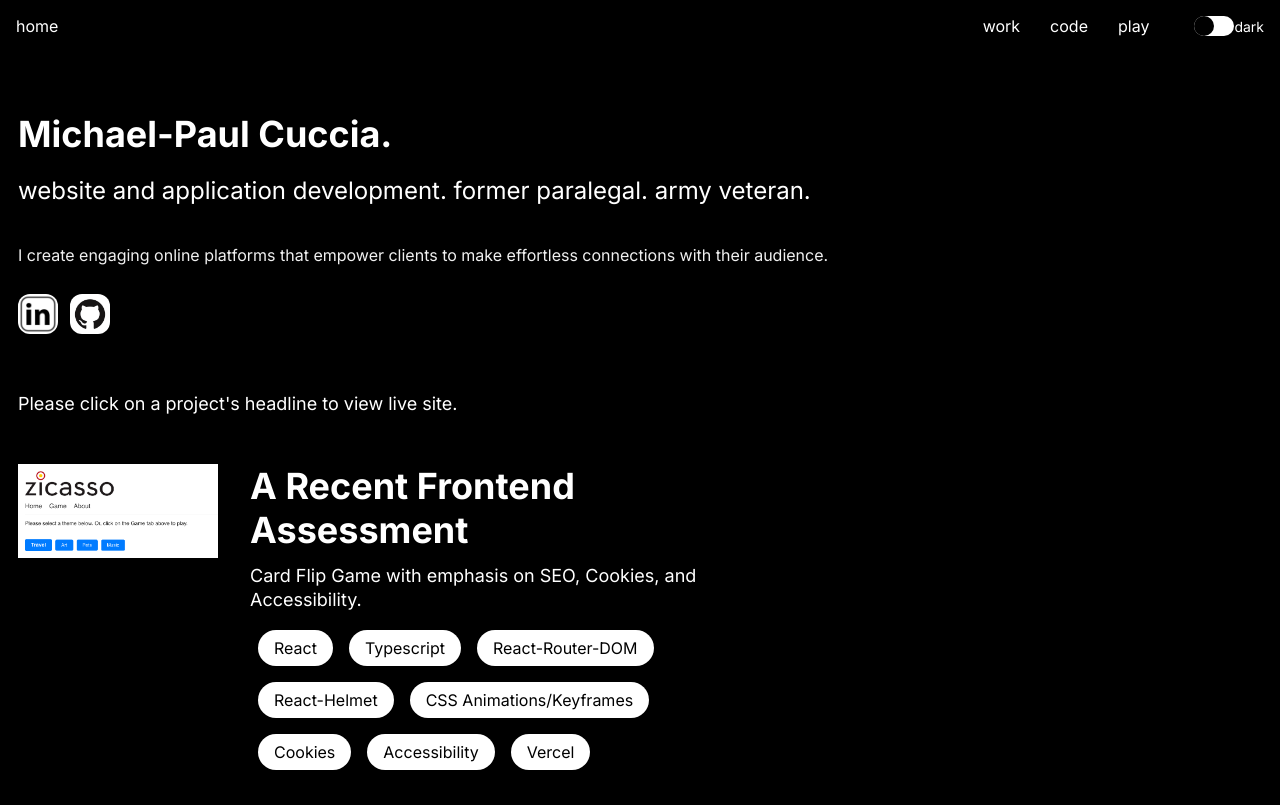
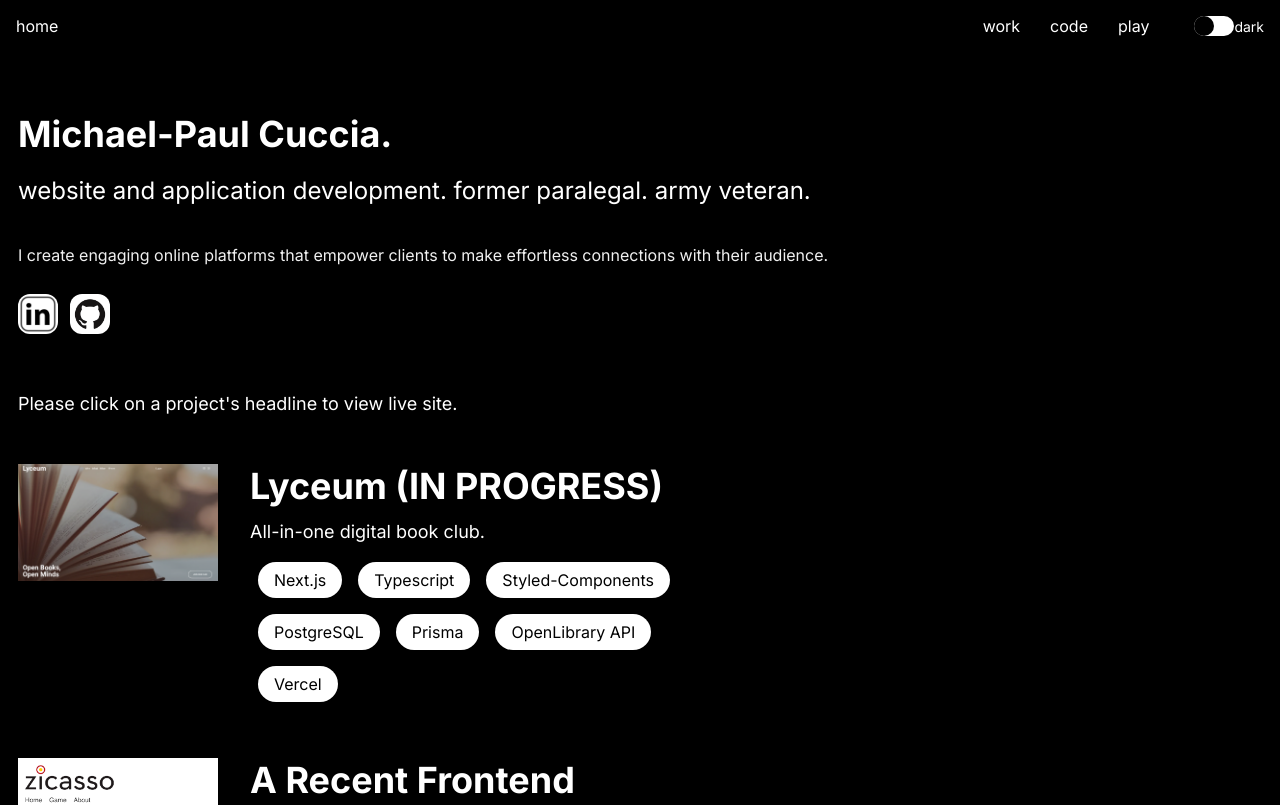
Before and after one commit to michaelpaulcuccia/profile-resume, a Next.js app in the folder my-app/: page /code in a window 1280 px wide. Shown: the top 805 px of the page. Built offline with nearby package versions, Linux system fonts and the light colour scheme.

Commit message:
adds lyceum

```diff
--- a/my-app/constants/technologies.js
+++ b/my-app/constants/technologies.js
@@ -68,7 +68,7 @@ export const pharmaTech = [
   "Vercel",
 ];
 
-export const recentAssessment = [
+export const assessmentTech = [
   "React",
   "Typescript",
   "React-Router-DOM",
@@ -78,3 +78,13 @@ export const recentAssessment = [
   "Accessibility",
   "Vercel",
 ];
+
+export const lyceumTech = [
+  "Next.js",
+  "Typescript",
+  "Styled-Components",
+  "PostgreSQL",
+  "Prisma",
+  "OpenLibrary API",
+  "Vercel",
+];
--- a/my-app/src/app/code/page.js
+++ b/my-app/src/app/code/page.js
@@ -17,13 +17,15 @@ import {
   tremoloTech,
   soldiTech,
   pharmaTech,
-  recentAssessment,
+  assessmentTech,
+  lyceumTech,
 } from "../../../constants/technologies";
 import Eliquis from "../../../public/assets/eliquis.png";
 import Tremelo from "../../../public/assets/Tremelo.png";
 import Soldi from "../../../public/assets/Soldi.png";
 import Pharma from "../../../public/assets/Pharma.png";
 import Assessment from "../../../public/assets/Assessment.png";
+import Lyceum from "../../../public/assets/Lyceum.png";
 
 const Box = styled.div`
   display: flex;
@@ -86,6 +88,27 @@ export default function page() {
           <div style={{ marginBottom: "48px" }}></div>
           <Box>
             <div className="image-container">
+              <Image src={Lyceum} width={200} height={100} alt="..." />
+            </div>
+            <div>
+              <CustomLink
+                href="https://lyceum-zeta.vercel.app/"
+                target="_blank"
+              >
+                <StyledTitle>Lyceum (IN PROGRESS)</StyledTitle>
+              </CustomLink>
+              <div style={{ marginBottom: "12px" }}></div>
+              <Paragraph>All-in-one digital book club.</Paragraph>
+              <div style={{ marginBottom: "18px" }}></div>
+              <PillContainer>
+                {lyceumTech.map((item, i) => (
+                  <Pill key={i}>{item}</Pill>
+                ))}
+              </PillContainer>
+            </div>
+          </Box>
+          <Box>
+            <div className="image-container">
               <Image src={Assessment} width={200} height={100} alt="..." />
             </div>
             <div>
@@ -101,7 +124,7 @@ export default function page() {
               </Paragraph>
               <div style={{ marginBottom: "18px" }}></div>
               <PillContainer>
-                {recentAssessment.map((item, i) => (
+                {assessmentTech.map((item, i) => (
                   <Pill key={i}>{item}</Pill>
                 ))}
               </PillContainer>
```
Also changed, not shown: my-app/public/assets/Lyceum.png (added).
